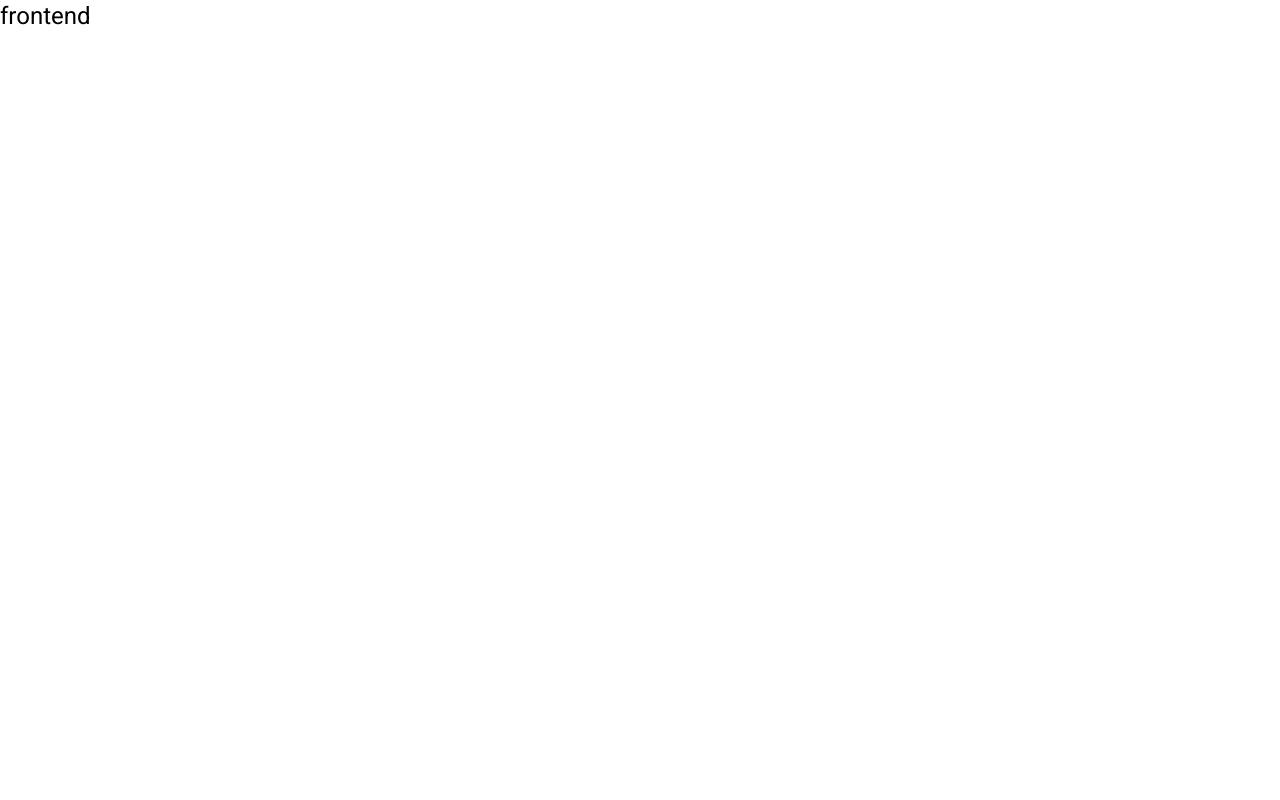
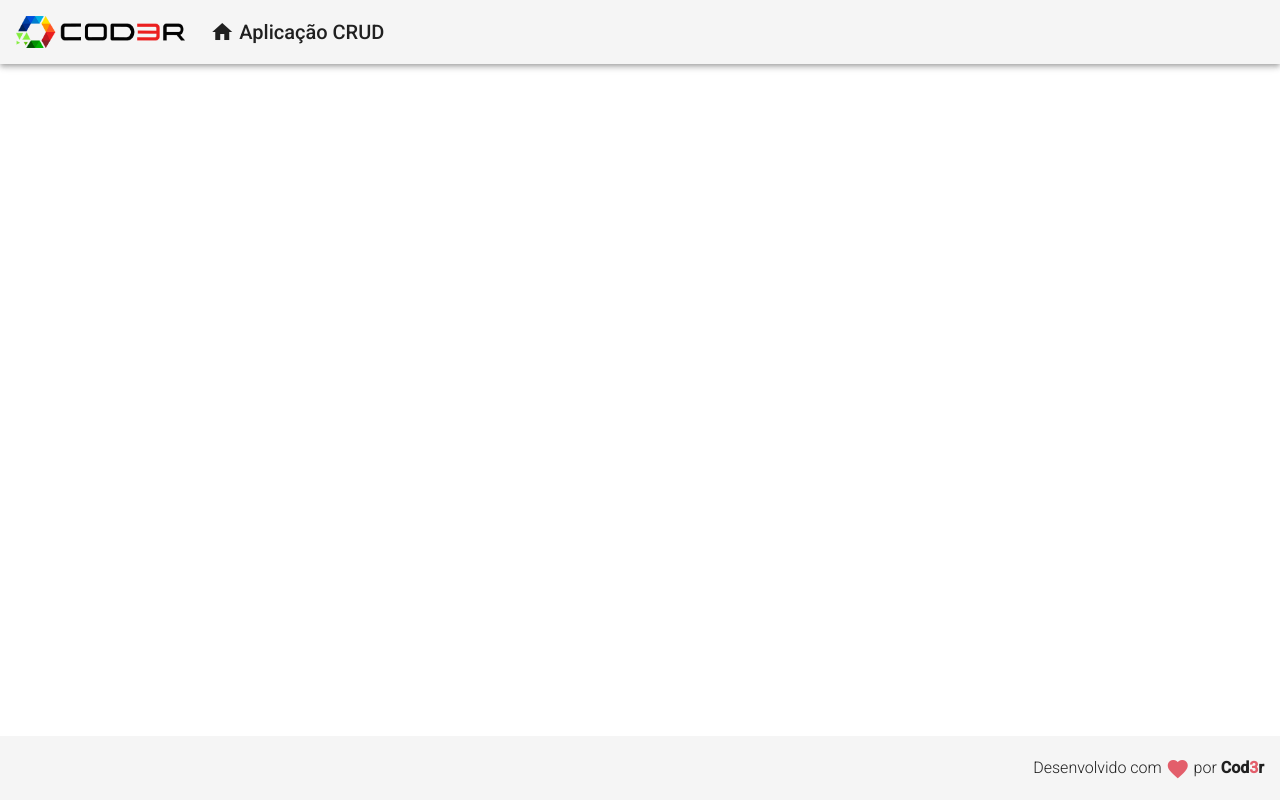
Before and after one commit to marcellodinizr/angular-cod3r, an Angular app in the folder frontend/: page / in a window 1280 px wide. Built offline with nearby package versions, Linux system fonts and the light colour scheme.

Commit message:
creating header component

```diff
--- a/frontend/src/app/app.component.html
+++ b/frontend/src/app/app.component.html
@@ -1 +1,2 @@
-<h1>{{ title }}</h1>
+<app-header></app-header>
+<app-footer></app-footer>
--- /dev/null
+++ b/frontend/src/app/components/template/header/header.component.css
@@ -0,0 +1,22 @@
+.header {
+	display: flex;
+	align-items: center;
+}
+
+.header a {
+  display: flex;
+  align-items: center;
+  text-decoration: none;
+}
+
+.header .logo {
+  max-height: 32px;
+}
+
+.header .title-group {
+  padding-left: 25px;
+}
+
+.header .title-group i {
+  padding-right: 5px;
+}
--- /dev/null
+++ b/frontend/src/app/components/template/header/header.component.html
@@ -0,0 +1,13 @@
+<mat-toolbar class="header mat-elevation-z4">
+	<span>
+		<a>
+			<img class="logo" src="assets/img/logo.png" alt="logo" />
+		</a>
+	</span>
+	<span class="title-group">
+		<a>
+			<i class="material-icons"> home </i>
+			Aplicação CRUD
+		</a>
+	</span>
+</mat-toolbar>
--- a/frontend/src/app/components/template/header/header.component.ts
+++ b/frontend/src/app/components/template/header/header.component.ts
@@ -1,20 +1,12 @@
-import { Component, OnInit } from '@angular/core';
+import { Component, OnInit } from "@angular/core";
 
 @Component({
-  selector: 'app-header',
-  template: `
-    <p>
-      header works!
-    </p>
-  `,
-  styles: [
-  ]
+	selector: "app-header",
+	templateUrl: "./header.component.html",
+	styleUrls: ["./header.component.css"],
 })
 export class HeaderComponent implements OnInit {
+	constructor() {}
 
-  constructor() { }
-
-  ngOnInit(): void {
-  }
-
+	ngOnInit(): void {}
 }
```
